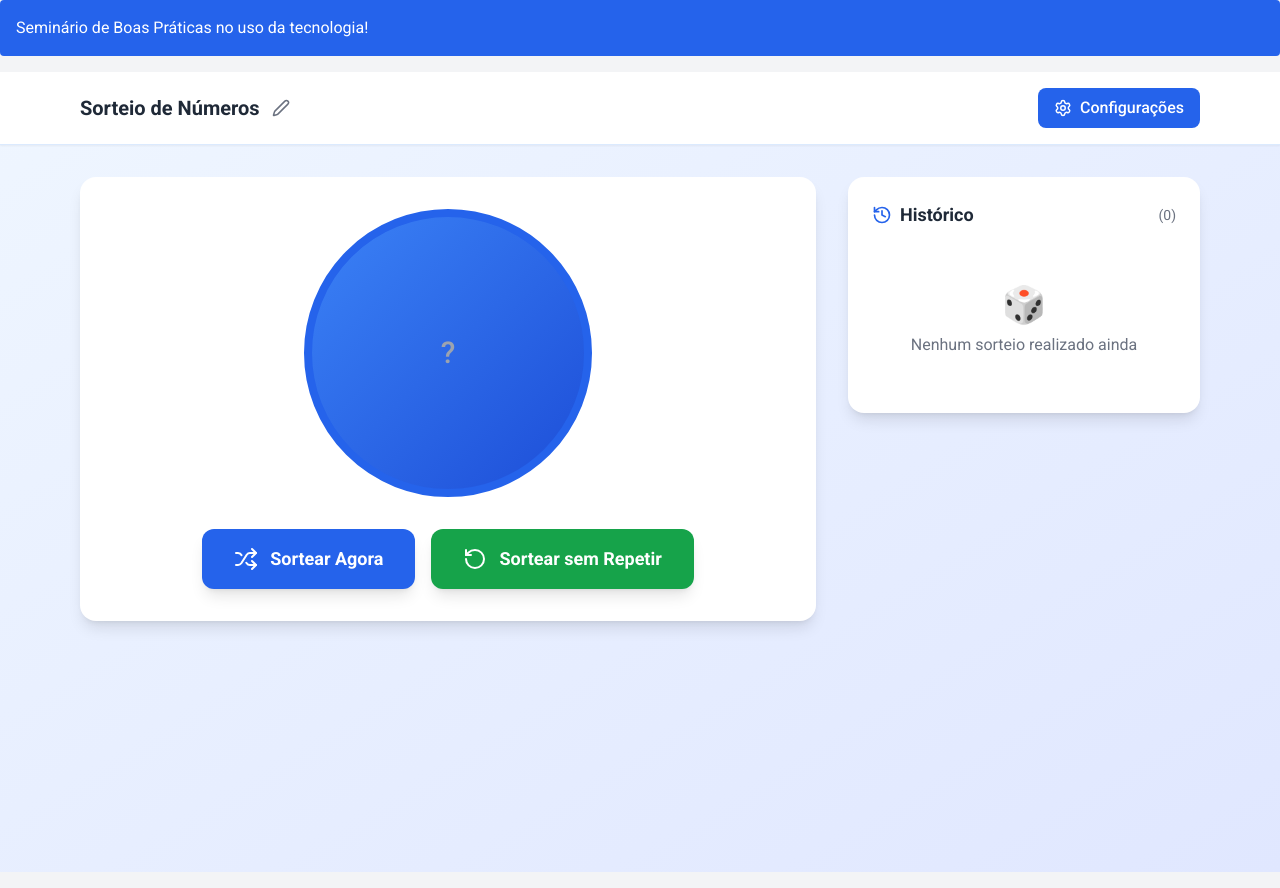
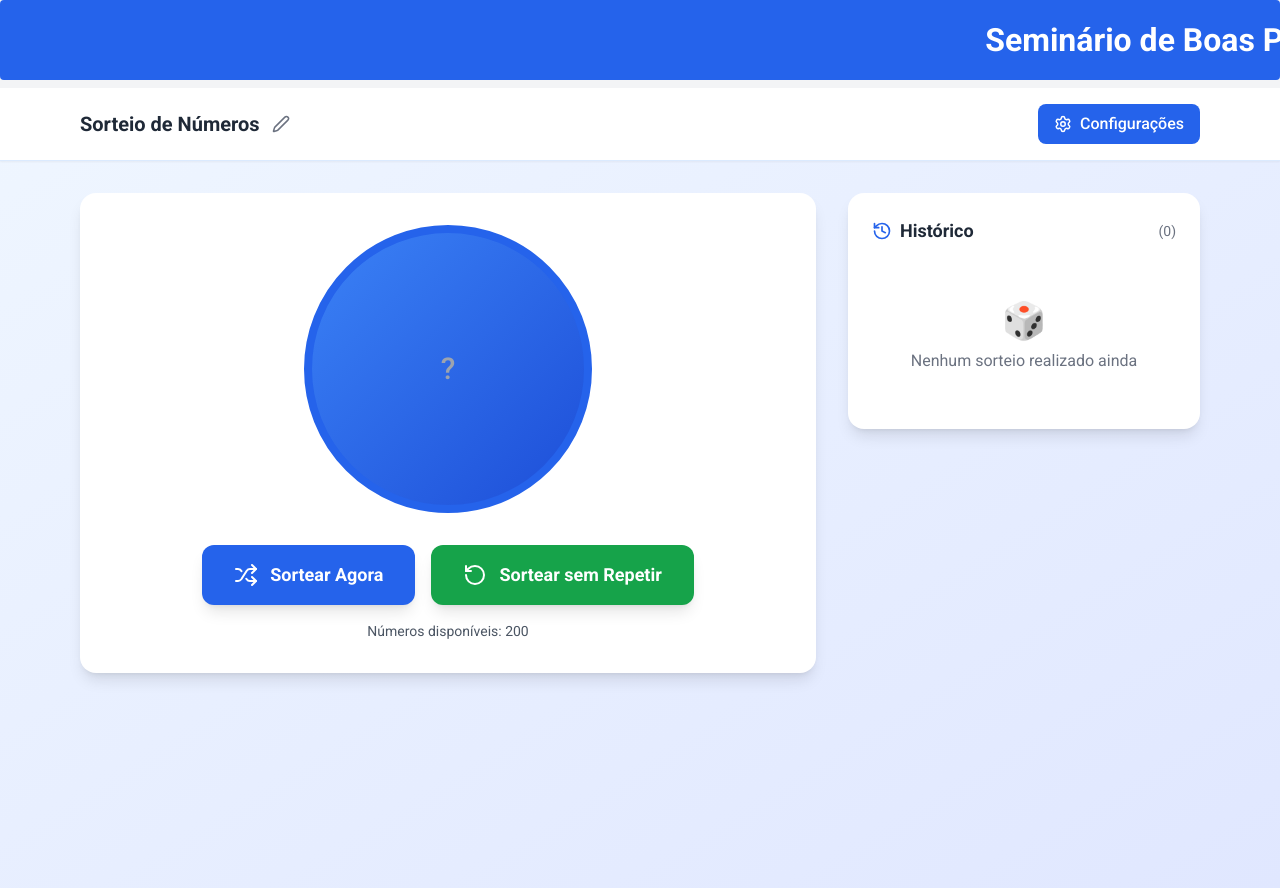
Before and after one commit to Gerson-Santiago/sorteador-online, a React (Vite) app: page / in a window 1280 px wide. Built offline with nearby package versions, Linux system fonts and the light colour scheme.

Commit message:
titulo girando ok

```diff
--- a/src/App.jsx
+++ b/src/App.jsx
@@ -5,12 +5,36 @@ import SorteadorOnline from 'features/sorteio/SorteioPage'
 function App() {
   return (
     <div>
-      <div className="bg-blue-600 text-white p-4 rounded mb-4">
-        Seminário de Boas Práticas no uso da tecnologia!
+      <div
+        className="bg-blue-600 text-white p-4 rounded mb-2 text-center font-bold"
+        style={{
+          fontSize: '2rem',
+          whiteSpace: 'nowrap',
+          overflow: 'hidden',
+          position: 'relative',
+        }}
+      >
+        <span
+          style={{
+            display: 'inline-block',
+            position: 'relative',
+            animation: 'marquee 25s linear infinite',
+          }}
+        >
+          Seminário de Boas Práticas no uso da tecnologia!
+        </span>
+        <style>
+          {`
+            @keyframes marquee {
+              0% { left: 100%; }
+              100% { left: -100%; }
+            }
+          `}
+        </style>
       </div>
       <SorteadorOnline />
     </div>
-  );
+  )
 }
 
 export default App;
--- a/src/features/sorteio/SorteioConfig.jsx
+++ b/src/features/sorteio/SorteioConfig.jsx
@@ -1,3 +1,4 @@
+// sorteador-online/src/features/sorteio/SorteioConfig.jsx
 import React from 'react';
 import { X } from 'lucide-react';
 
--- a/src/features/sorteio/SorteioPage.jsx
+++ b/src/features/sorteio/SorteioPage.jsx
@@ -26,7 +26,7 @@ export default function SorteadorOnline() {
     minimo: 1,
     maximo: 200,
     quantidade: 1,
-    semRepeticao: false
+    semRepeticao: true
   });
 
   // Números disponíveis para sorteio sem repetição
--- a/src/features/sorteio/componentes/HeaderSorteio.jsx
+++ b/src/features/sorteio/componentes/HeaderSorteio.jsx
@@ -10,12 +10,15 @@ export default function HeaderSorteio({
   salvarTitulo,
   cancelarEdicaoTitulo,
   mostrarConfig,
-  setMostrarConfig
+  setMostrarConfig,
+  config
 }) {
   return (
     <header className="bg-white shadow-sm border-b border-blue-100">
       <div className="max-w-6xl mx-auto px-4 py-4">
-        <div className="flex items-center justify-between">
+        <div className="flex flex-col sm:flex-row sm:items-center sm:justify-between gap-4">
+
+          {/* Título com edição */}
           <div className="flex items-center gap-3">
             {editandoTitulo ? (
               <div className="flex items-center gap-2">
@@ -53,6 +56,13 @@ export default function HeaderSorteio({
             )}
           </div>
 
+          {/* Intervalo + botão configurações */}
+          <div className="flex flex-col sm:flex-row sm:items-center gap-2 sm:gap-4">
+            <div className="flex items-center text-sm text-gray-600 bg-blue-50 border border-blue-200 rounded-full px-3 py-1">
+              <span className="font-semibold">Intervalo:</span>&nbsp;
+              {config.minimo} - {config.maximo}
+            </div>
+
             <button
               onClick={() => setMostrarConfig(!mostrarConfig)}
               className="flex items-center gap-2 px-4 py-2 bg-blue-600 text-white rounded-lg hover:bg-blue-700 transition-colors font-medium"
@@ -62,6 +72,7 @@ export default function HeaderSorteio({
             </button>
           </div>
         </div>
+      </div>
     </header>
   );
 }
--- a/src/features/sorteio/componentes/TituloEditavel.jsx
+++ b/src/features/sorteio/componentes/TituloEditavel.jsx
@@ -1,3 +1,4 @@
+// sorteador-online/src/features/sorteio/componentes/TituloEditavel.jsx
 import React from 'react';
 import { Edit2, Check, X } from 'lucide-react';
 
--- a/src/theme/theme.js
+++ b/src/theme/theme.js
@@ -16,7 +16,7 @@ let theme = createTheme({
   typography: {
     fontFamily: 'Roboto, sans-serif',
   },
-  shape: { borderRadius: 16 },
+  shape: { borderRadius: 18 },
 });
 
 theme = responsiveFontSizes(theme);
```
Lines whose indentation alone changed are shown as unchanged.
